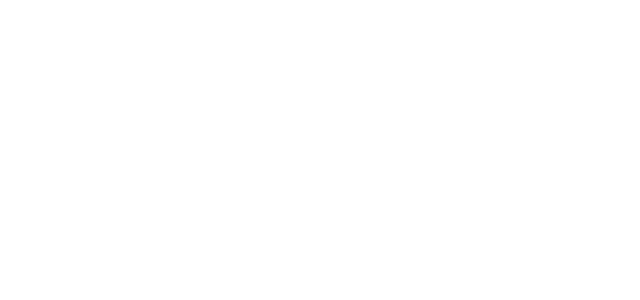
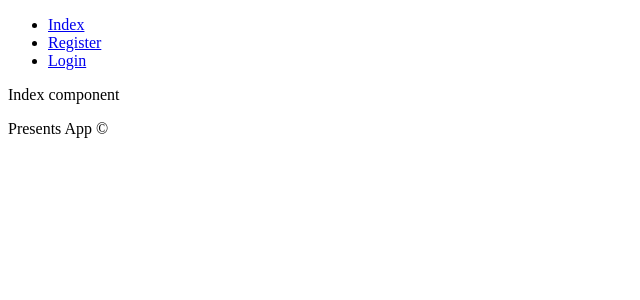
Before and after one commit to ocean0s/giftlisting-frontend-html-css, a React (Create React App) app: page / in a window 1280 px wide. Shown: the top 300 px of the page, without its empty margins (0-640 px from the left). Built offline with nearby package versions, Linux system fonts and the light colour scheme.

Commit message:
Added Routes and initial structure for header, main and footer

```diff
--- a/src/App.js
+++ b/src/App.js
@@ -51,8 +51,59 @@
   }
 
   return (
-    <>
-    </>
+    <div className="main-container">
+      <header>
+        <nav>
+          <ul className="navbar">
+            <li><Link to="/">Index</Link></li>
+            {!login && <li><Link to="/register">Register</Link></li>}
+            {!login && <li><Link to="/login">Login</Link></li>}
+            {login && <li><Link to="/presents">Presents</Link></li>}
+            {login && <li><Link to="/presents/create">Create a present</Link></li>}
+            {login && <li><Link to="/friends">Friends</Link></li>}
+            {login && <li><Link to="/presents/friends">Gift a friend</Link></li>}
+            {login && <li><Link to="#" onClick={disconnect} >Disconnect</Link></li>}
+          </ul>
+        </nav>
+        {notification != "" && (
+        <div className='notification'>
+          {notification}
+          <span className='close-btn' onClick={() => setNotification("")}>X</span>
+        </div>
+      )}
+      </header>
+      <main>
+        <Routes>
+          <Route path="/register" element={
+            <CreateUserComponent createNotification={createNotification}/>
+          }></Route>
+          <Route path="/login" element={
+            <LoginUserComponent createNotification={createNotification} setLogin={setLogin}/>
+          }></Route>
+          <Route path="/" element={
+            <IndexComponent login={login}/>
+          }></Route>
+          <Route path="/presents" element={
+            <ListPresentsComponent createNotification={createNotification}/>
+          }></Route>
+          <Route path="/presents/create" element={
+            <CreatePresentComponent createNotification={createNotification}/>
+          }></Route>
+          <Route path="/presents/edit/:id" element={
+            <EditPresentComponent createNotification={createNotification}/>
+          }></Route>
+          <Route path="/friends" element={
+            <FriendsComponent createNotification={createNotification}/>
+          }></Route>
+          <Route path="/presents/friends" element={
+            <GiftPresentComponent createNotification={createNotification}/>
+          }></Route>
+        </Routes>
+      </main>
+      <footer>
+        <p>Presents App &copy;</p>
+      </footer>
+    </div>
   );
 }
 
```
